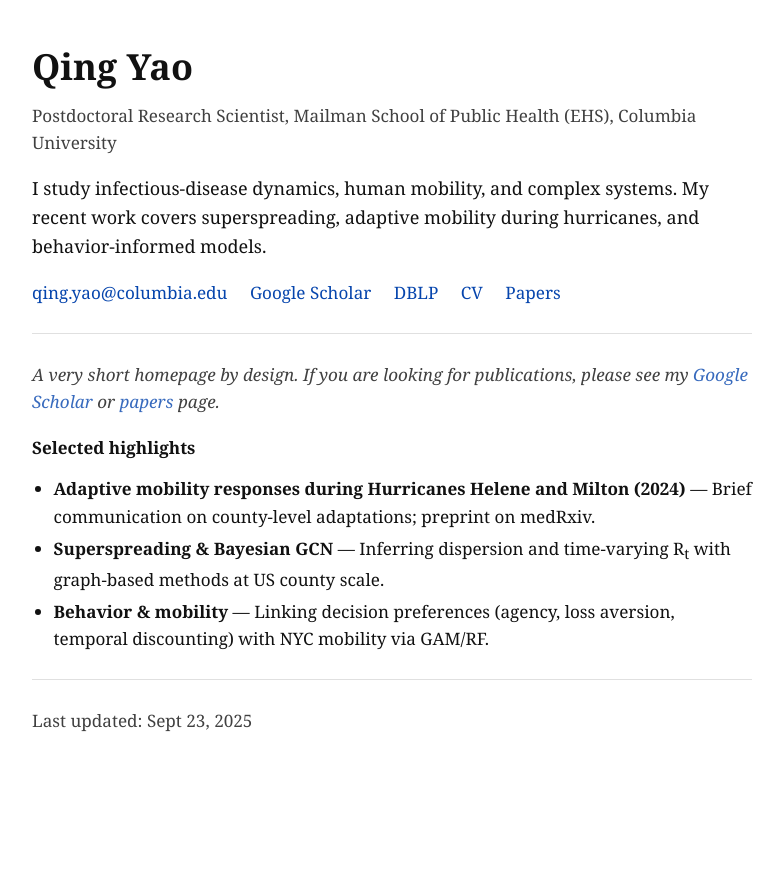
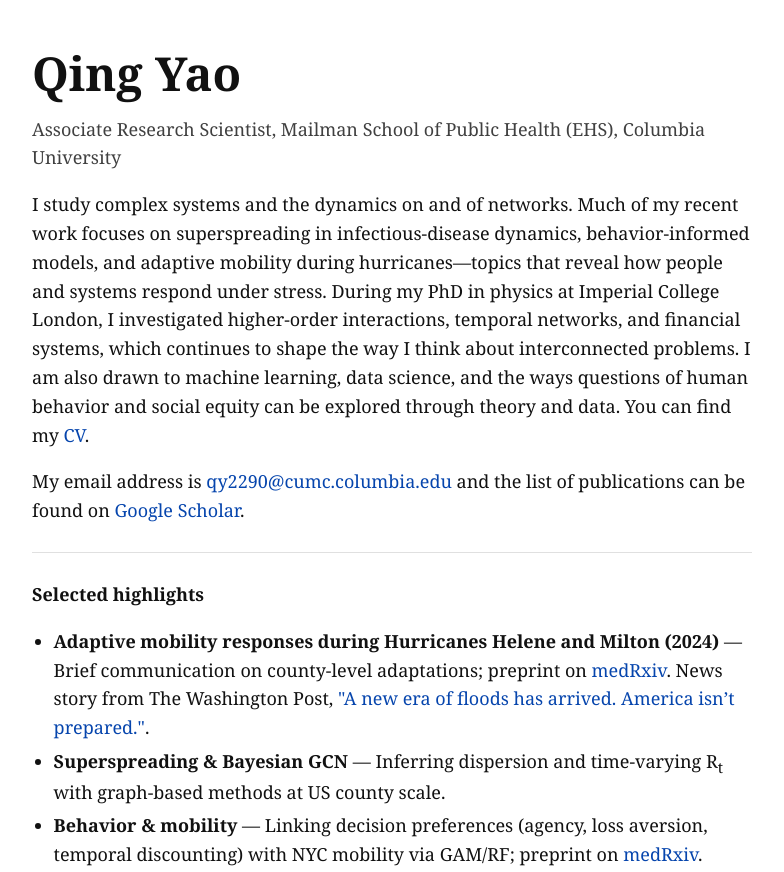
Before and after one commit to Qing1011/Qing1011.github.io, a plain HTML site: page index.html in a window 1280 px wide. Shown: the top 872 px of the page, without its empty margins (248-1032 px from the left). Before the commit the page ends 825 px from the top, so only its background shows below. Drawn offline with Linux system fonts and the light colour scheme.

Commit message:
cv uploaded, pages update

```diff
--- a/index.html
+++ b/index.html
@@ -18,8 +18,15 @@
       a { color: #8ab4f8; }
     }
     main { max-width: var(--maxw); margin: 0 auto; }
-    h1 { font-size: 2rem; line-height: 1.2; margin: 0 0 0.75rem; }
-    p { margin: 0 0 1rem; }
+    h1 {
+      font-size: 2.6rem;   /* Larger font for name */
+      line-height: 1.2;
+      margin: 0 0 0.75rem;
+    }
+    p, li, h2 {
+      font-size: 1rem;     /* Keep all body text the same size */
+      margin: 0 0 1rem;
+    }
     .muted { opacity: 0.8; }
     a { color: #0645ad; text-decoration: none; }
     a:hover, a:focus { text-decoration: underline; }
@@ -27,61 +34,42 @@
     ul { padding-left: 1.2rem; margin: 0.25rem 0 0.75rem; }
     li { margin: 0.25rem 0; }
     .inline-links a { margin-right: 1rem; }
-    .small { font-size: 0.95rem; }
     .note { font-style: italic; opacity: 0.8; }
     @media print { a[href]::after { content: " (" attr(href) ")"; font-size: 90%; } }
   </style>
-  <script>
-    document.addEventListener('DOMContentLoaded', function () {
-      var user = 'qing.yao';   // TODO: change to your email user (e.g., qy2290)
-      var host = 'columbia.edu'; // TODO: change to your email domain
-      var el = document.getElementById('email');
-      if (el) {
-        el.textContent = user + '@' + host;
-        el.href = 'mailto:' + user + '@' + host;
-      }
-    });
-  </script>
 </head>
 <body>
   <main>
     <h1>Qing Yao</h1>
-    <p class="muted small">Postdoctoral Research Scientist, Mailman School of Public Health (EHS), Columbia University</p>
+    <p class="muted">Associate Research Scientist, Mailman School of Public Health (EHS), Columbia University</p>
 
     <p>
-      I study infectious-disease dynamics, human mobility, and complex systems.
-      My recent work covers superspreading, adaptive mobility during hurricanes, and behavior-informed models.
+      I study complex systems and the dynamics on and of networks. Much of my recent work focuses on superspreading in infectious-disease dynamics, behavior-informed models, and adaptive mobility during hurricanes—topics that reveal how people and systems respond under stress. During my PhD in physics at Imperial College London, I investigated higher-order interactions, temporal networks, and financial systems, which continues to shape the way I think about interconnected problems. I am also drawn to machine learning, data science, and the ways questions of human behavior and social equity can be explored through theory and data. You can find my  <a href="/cv.pdf" rel="noopener">CV</a>.
     </p>
 
-    <p class="inline-links small">
-      <a href="#" id="email" aria-label="email">[enable JS to view email]</a>
-      <a href="https://scholar.google.com/" rel="noopener">Google Scholar</a>
-      <a href="https://dblp.org/" rel="noopener">DBLP</a>
-      <a href="/cv.pdf" rel="noopener">CV</a>
-      <a href="/papers/" rel="noopener">Papers</a>
+    <p>
+      My email address is <a href="mailto:qy2290@cumc.columbia.edu">qy2290@cumc.columbia.edu</a> and the list of publications can be found on
+      <a href="https://scholar.google.com/citations?user=xjrfQTsAAAAJ&hl=en" rel="noopener">Google Scholar</a>.
     </p>
 
     <hr />
 
-    <p class="note small">A very short homepage by design. If you are looking for publications, please see my
-      <a href="https://scholar.google.com/" rel="noopener">Google Scholar</a> or <a href="/papers/">papers</a> page.</p>
-
-    <h2 class="small">Selected highlights</h2>
-    <ul class="small">
+    <h2>Selected highlights</h2>
+    <ul>
       <li>
-        <strong>Adaptive mobility responses during Hurricanes Helene and Milton (2024)</strong> — Brief communication on county-level adaptations; preprint on medRxiv.
+        <strong>Adaptive mobility responses during Hurricanes Helene and Milton (2024)</strong> — Brief communication on county-level adaptations; preprint on <a href="https://www.medrxiv.org/content/10.1101/2025.07.02.25330752v1.full.pdf" rel="noopener">medRxiv</a>. News story from The Washington Post, <a href="https://www.washingtonpost.com/climate-environment/2025/07/07/hurricane-helene-evacuation-north-carolina-warnings/" rel="noopener">"A new era of floods has arrived. America isn’t prepared."</a>.
       </li>
       <li>
         <strong>Superspreading & Bayesian GCN</strong> — Inferring dispersion and time-varying R<sub>t</sub> with graph-based methods at US county scale.
       </li>
       <li>
-        <strong>Behavior & mobility</strong> — Linking decision preferences (agency, loss aversion, temporal discounting) with NYC mobility via GAM/RF.
+        <strong>Behavior & mobility</strong> — Linking decision preferences (agency, loss aversion, temporal discounting) with NYC mobility via GAM/RF; preprint on <a href="https://www.medrxiv.org/content/10.1101/2025.09.08.25335351v1.full.pdf" rel="noopener">medRxiv</a>.
       </li>
     </ul>
 
     <hr />
 
-    <p class="small muted">Last updated: Sept 23, 2025</p>
+    <p class="muted">Last updated: Sept 23, 2025</p>
   </main>
 </body>
 </html>
```
Also changed, not shown: 1 other file.
